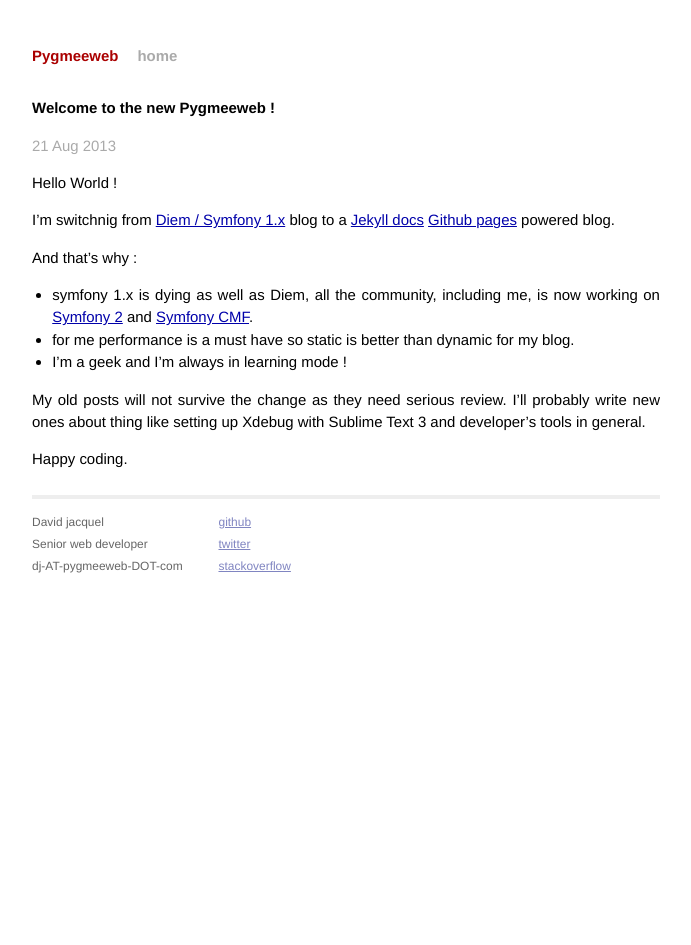
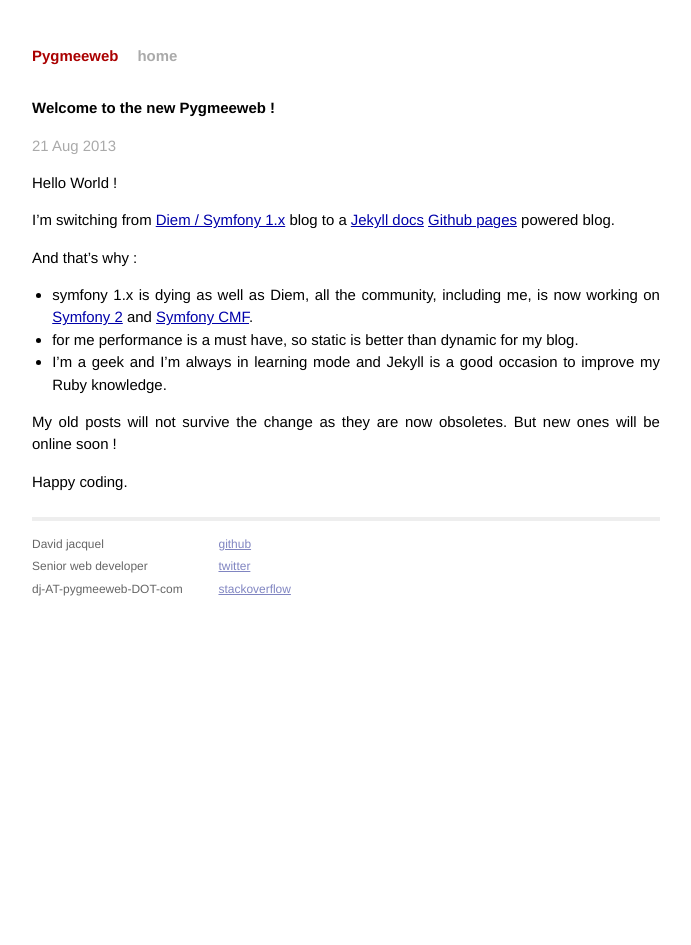
Before and after one commit to djacquel/pygmeeweb.com, a Jekyll site: the page built from _posts/2013-08-21-welcome-to-jekyll.markdown, in a window 1280 px wide. Shown: the whole page, without its empty margins (294-985 px from the left). Built offline with Jekyll 4.4.1, drawn with Linux system fonts in a browser that asks for light colours; Markdown is read by kramdown in place of the engine named in the settings.

Commit message:
review first post

```diff
--- a/_posts/2013-08-21-welcome-to-jekyll.markdown
+++ b/_posts/2013-08-21-welcome-to-jekyll.markdown
@@ -6,16 +6,16 @@ date:   2013-08-21 21:19:59
 
 Hello World !
 
-I'm switchnig from [Diem / Symfony 1.x][diem] blog to a [Jekyll docs][jekyll] [Github pages][ghpages] powered blog.
+I'm switching from [Diem / Symfony 1.x][diem] blog to a [Jekyll docs][jekyll] [Github pages][ghpages] powered blog.
 
 And that's why :
 
 -   symfony 1.x is dying as well as Diem, all the community, including me, is now working on [Symfony 2][symfony] and [Symfony CMF][symfonyCMF].
--   for me performance is a must have so static is better than dynamic for my blog.
--   I'm a geek and I'm always in learning mode !
+-   for me performance is a must have, so static is better than dynamic for my blog.
+-   I'm a geek and I'm always in learning mode and Jekyll is a good occasion to improve my Ruby knowledge.
 
-
-My old posts will not survive the change as they need serious review. I'll probably write new ones about thing like setting up Xdebug with Sublime Text 3 and developer's tools in general.
+My old posts will not survive the change as they are now obsoletes.
+But new ones will be online soon !
 
 Happy coding.
 
```
